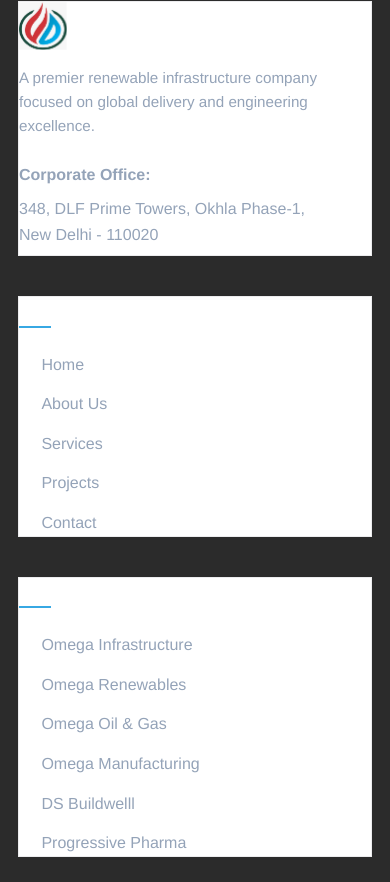
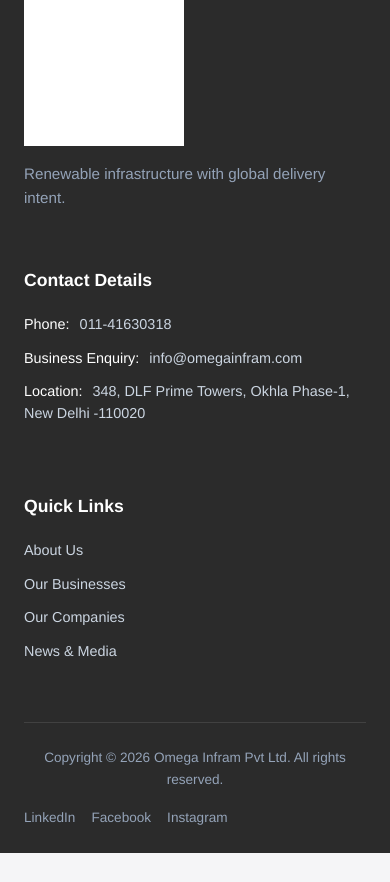
Before and after one commit to Techfirst123/omegainfram, a React (Vite) app: page / in a window 390 px wide. Shown: the part 5882-6764 px from the top of the page. Built offline with nearby package versions, Linux system fonts and the light colour scheme.

Commit message:
Implement modern, dark grey premium footer with 3-column contact grid and responsive behavior

```diff
--- a/src/App.css
+++ b/src/App.css
@@ -1024,94 +1024,81 @@
 }
 
 .site-footer {
-  margin-top: 30px;
   background: #2b2b2b;
   color: #e2e8f0;
-  padding: 64px 0 32px;
+  padding: 64px 0 24px;
 }
 
-.site-footer a {
-  color: #94a3b8;
-  text-decoration: none;
-  transition: color 0.2s ease;
-}
-
-.site-footer a:hover {
-  color: #ffffff;
+.footer-container {
+  width: min(1200px, calc(100% - 48px));
+  margin: 0 auto;
 }
 
 .footer-columns {
   display: grid;
-  grid-template-columns: 2fr 1fr 1.5fr 1.2fr;
+  grid-template-columns: 2fr 1.5fr 1fr;
   gap: 40px;
+  margin-bottom: 48px;
 }
 
-.footer-column h3 {
+.footer-col-brand .footer-logo {
+  width: 160px;
+  margin-bottom: 16px;
+  filter: brightness(0) invert(1);
+}
+
+.footer-slogan {
+  color: #94a3b8;
+  font-size: 0.95rem;
+  line-height: 1.6;
+  max-width: 320px;
+}
+
+.footer-col-contact h4,
+.footer-col-links h4 {
   color: #ffffff;
   font-size: 1.1rem;
-  margin-bottom: 24px;
   font-weight: 600;
-  position: relative;
-  padding-bottom: 12px;
+  margin-bottom: 20px;
 }
 
-.footer-column h3::after {
-  content: '';
-  position: absolute;
-  left: 0;
-  bottom: 0;
-  width: 32px;
-  height: 2px;
-  background: #37a8e3;
+.footer-columns ul {
+  list-style: none;
+  padding: 0;
+  margin: 0;
 }
 
-.footer-column p {
-  line-height: 1.6;
-  color: #94a3b8;
-  margin-bottom: 8px;
+.footer-columns ul li {
+  margin-bottom: 12px;
+  color: #cbd5e1;
+  font-size: 0.9rem;
+  line-height: 1.5;
 }
 
-.footer-company-desc {
-  margin-top: 16px;
-  font-size: 0.95rem;
+.footer-columns ul li strong {
+  margin-right: 6px;
+  color: #ffffff;
+  font-weight: 500;
 }
 
-.footer-links {
-  display: flex;
-  flex-direction: column;
-  gap: 14px;
+.footer-col-links a {
+  color: #cbd5e1;
+  text-decoration: none;
+  transition: color 0.3s ease;
 }
 
-.footer-links a {
-  display: flex;
-  align-items: center;
-  gap: 8px;
-}
-
-.footer-links a::before {
-  content: '→';
-  font-size: 0.9em;
-  color: #37a8e3;
-  opacity: 0;
-  transform: translateX(-5px);
-  transition: all 0.2s ease;
-}
-
-.footer-links a:hover::before {
-  opacity: 1;
-  transform: translateX(0);
+.footer-col-links a:hover {
+  color: #38bdf8;
 }
 
 .footer-bottom {
-  margin: 64px auto 0;
-  padding-top: 24px;
-  border-top: 1px solid rgba(255, 255, 255, 0.1);
   display: flex;
   justify-content: space-between;
   align-items: center;
-  gap: 20px;
-  font-size: 0.9rem;
-  color: #64748b;
+  padding-top: 24px;
+  border-top: 1px solid rgba(255, 255, 255, 0.1);
+  font-size: 0.85rem;
+  color: #94a3b8;
 }
 
 .footer-socials {
@@ -1120,24 +1107,25 @@
 }
 
 .footer-socials a {
-  width: 36px;
-  height: 36px;
-  display: flex;
-  align-items: center;
-  justify-content: center;
-  border-radius: 50%;
-  background: rgba(255, 255, 255, 0.05);
-  border: 1px solid rgba(255, 255, 255, 0.1);
-  text-transform: uppercase;
-  font-size: 0.8rem;
-  font-weight: bold;
+  color: #94a3b8;
+  text-decoration: none;
+  transition: color 0.3s ease;
 }
 
 .footer-socials a:hover {
-  background: #37a8e3;
-  border-color: #37a8e3;
-  color: #fff;
-  transform: translateY(-3px);
+  color: #ffffff;
+}
+
+@media (max-width: 768px) {
+  .footer-columns {
+    grid-template-columns: 1fr;
+    gap: 32px;
+  }
+  .footer-bottom {
+    flex-direction: column;
+    gap: 16px;
+    text-align: center;
+  }
 }
 
 @media (max-width: 1100px) {
--- a/src/App.tsx
+++ b/src/App.tsx
@@ -209,7 +209,24 @@
   },
 ]
 
-
+const footerColumns = [
+  {
+    title: 'Corporate Office',
+    lines: ['348,DLF Prime Towers,Okhla Phase-1,New Delhi -110020', 'ph-011-41630318'],
+  },
+  {
+    title: 'Registered Office',
+    lines: ['348,DLF Prime Towers,Okhla Phase-1,New Delhi -110020', 'ph-011-41630318'],
+  },
+  {
+    title: 'Business Enquiries',
+    lines: ['info@omegainfram.com', 'ph-011-41630318'],
+  },
+  {
+    title: 'Investors',
+    lines: ['investors@omegainfram.com', 'Governance, disclosures, and updates'],
+  },
+]
 
 function FeatureCard({ slides, id }: { slides: any[]; id?: string }) {
   const [activeIdx, setActiveIdx] = React.useState(0)
@@ -485,61 +502,37 @@
         </section>
 
         <footer className="site-footer" id="contact">
-          <div className="section-shell" style={{ padding: '0 0 10px 0' }}>
+          <div className="footer-container">
             <div className="footer-columns">
-              <div className="footer-column">
-                <div style={{ display: 'flex', alignItems: 'center', gap: '14px', marginBottom: '16px' }}>
-                  <img src="/logo.png" alt="Omega Infram logo" style={{ width: '48px', height: '48px', mixBlendMode: 'multiply' }} />
-                  <h2 style={{ fontSize: '1.2rem', color: '#fff', fontWeight: 'bold' }}>Omega Infram</h2>
-                </div>
-                <p className="footer-company-desc">
-                  A premier renewable infrastructure company focused on global delivery and engineering excellence.
-                </p>
-                <div style={{ marginTop: '24px' }}>
-                  <p><strong>Corporate Office:</strong></p>
-                  <p>348, DLF Prime Towers, Okhla Phase-1,<br/>New Delhi - 110020</p>
-                </div>
+              <div className="footer-col-brand">
+                <img className="footer-logo" src="/logo.png" alt="Omega Group" />
+                <p className="footer-slogan">Renewable infrastructure with global delivery intent.</p>
               </div>
-
-              <div className="footer-column">
-                <h3>Quick Links</h3>
-                <div className="footer-links">
-                  <a href="#home">Home</a>
-                  <a href="#about">About Us</a>
-                  <a href="#businesses">Services</a>
-                  <a href="#projects">Projects</a>
-                  <a href="#contact">Contact</a>
-                </div>
+              <div className="footer-col-contact">
+                <h4>Contact Details</h4>
+                <ul>
+                  <li><strong>Phone:</strong> 011-41630318</li>
+                  <li><strong>Business Enquiry:</strong> info@omegainfram.com</li>
+                  <li><strong>Location:</strong> 348, DLF Prime Towers, Okhla Phase-1, New Delhi -110020</li>
+                </ul>
               </div>
-
-              <div className="footer-column">
-                <h3>Our Companies</h3>
-                <div className="footer-links">
-                  <a href="#companies">Omega Infrastructure</a>
-                  <a href="#companies">Omega Renewables</a>
-                  <a href="#companies">Omega Oil & Gas</a>
-                  <a href="#companies">Omega Manufacturing</a>
-                  <a href="#companies">DS Buildwelll</a>
-                  <a href="#companies">Progressive Pharma</a>
-                </div>
-              </div>
-
-              <div className="footer-column">
-                <h3>Contact Details</h3>
-                <div className="footer-links">
-                  <span style={{ color: '#94a3b8', display: 'flex', gap: '8px' }}>📞 +91 011-41630318</span>
-                  <span style={{ color: '#94a3b8', display: 'flex', gap: '8px' }}>✉️ info@omegainfram.com</span>
-                  <span style={{ color: '#94a3b8', display: 'flex', gap: '8px', marginTop: '12px' }}>📍 New Delhi, India</span>
-                </div>
+              <div className="footer-col-links">
+                <h4>Quick Links</h4>
+                <ul>
+                  <li><a href="#about">About Us</a></li>
+                  <li><a href="#businesses">Our Businesses</a></li>
+                  <li><a href="#companies">Our Companies</a></li>
+                  <li><a href="#news">News &amp; Media</a></li>
+                </ul>
               </div>
             </div>
 
             <div className="footer-bottom">
-              <p>Copyright © {new Date().getFullYear()} Omega Group. All rights reserved.</p>
+              <p>Copyright © 2026 Omega Infram Pvt Ltd. All rights reserved.</p>
               <div className="footer-socials">
-                <a href="#linkedin" aria-label="LinkedIn">in</a>
-                <a href="#facebook" aria-label="Facebook">f</a>
-                <a href="#instagram" aria-label="Instagram">ig</a>
+                <a href="#home">LinkedIn</a>
+                <a href="#home">Facebook</a>
+                <a href="#home">Instagram</a>
               </div>
             </div>
           </div>
```
